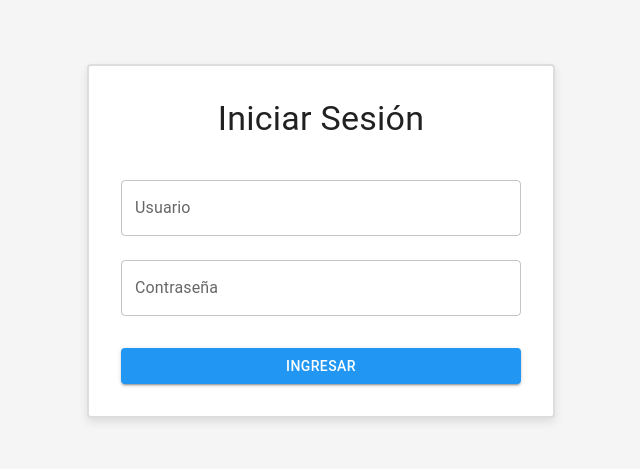
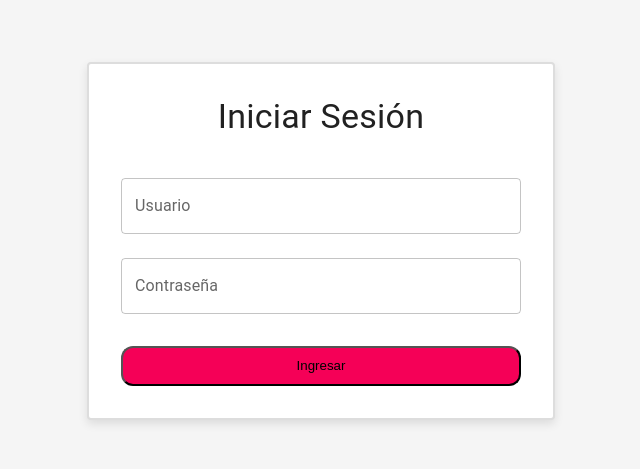
Before and after one commit to MarianellaGL/bookapp, a React (Vite) app: page / in a window 1280 px wide. Shown: the part 167-636 px from the top of the page, without its empty margins (319-959 px from the left). Built offline with nearby package versions, Linux system fonts and the light colour scheme; no server answers.

Commit message:
styled components

```diff
--- a/package.json
+++ b/package.json
@@ -21,6 +21,7 @@
     "react-dom": "^18.3.1",
     "react-redux": "^9.1.2",
     "react-router-dom": "^6.28.0",
+    "styled-components": "^6.1.13",
     "xlsx": "^0.18.5"
   },
   "devDependencies": {
--- a/src/Components/Login/Login.jsx
+++ b/src/Components/Login/Login.jsx
@@ -2,6 +2,7 @@ import { Box, TextField, Button, Typography, Paper } from "@mui/material";
 import { styled } from "@mui/material/styles";
 import { useState } from "react";
 import { useNavigate } from "react-router-dom";
+import ButtonMolecule from "../../DS/Molecules/ButtonMolecule";
 
 const LoginContainer = styled(Box)(({ theme }) => ({
   display: "flex",
@@ -70,9 +71,12 @@ export const Login = () => {
           </Typography>
         )}
         <Box mt={3}>
-          <StyledButton variant="contained" fullWidth onClick={handleLogin}>
+          {/*<StyledButton variant="contained" fullWidth onClick={handleLogin}>
             Ingresar
-          </StyledButton>
+          </StyledButton>*/}
+          <ButtonMolecule >
+            Ingresar
+          </ButtonMolecule>
         </Box>
       </LoginBox>
     </LoginContainer>
--- /dev/null
+++ b/src/DS/Molecules/ButtonMolecule.jsx
@@ -0,0 +1,18 @@
+import {
+  ButtonMoleculeStyled,
+  ContainerButton,
+  ChildrenCointainer,
+} from "./ButtonMolecule.styled";
+
+const ButtonMolecule = ({ children }) => {
+  const isOpen = false;
+  return (
+    <ContainerButton>
+      <ButtonMoleculeStyled isOpen={isOpen} variant="secondary">
+        <ChildrenCointainer>{children}</ChildrenCointainer>
+      </ButtonMoleculeStyled>
+    </ContainerButton>
+  );
+};
+
+export default ButtonMolecule;
--- /dev/null
+++ b/src/DS/Molecules/ButtonMolecule.styled.js
@@ -0,0 +1,40 @@
+import { styled } from "styled-components";
+
+const variants = {
+  primary: {
+    backgroundColor: "#2196f3",
+    color: "#fff",
+    "&:hover": {
+      backgroundColor: "#1976d2",
+    },
+  },
+  secondary: {
+    backgroundColor: "#f50057",
+    color: "#fff",
+    "&:hover": {
+      backgroundColor: "#c51162",
+    },
+  },
+};
+
+export const ButtonMoleculeStyled = styled.button`
+  display: flex;
+  width: 100%;
+  justify-content: center;
+  border-radius: 12px;
+  background-color: ${(props) =>
+    props.variant === "primary"
+      ? variants.primary.backgroundColor
+      : variants.secondary.backgroundColor};
+  height: 40px;
+`;
+
+export const ContainerButton = styled.div`
+  display: flex;
+  justify-content: center;
+  align-items: center;
+`;
+
+export const ChildrenCointainer = styled.div`
+  align-self: center;
+`;
```
Also changed, not shown: 1 other file (tests, documents, lock files or other folders).
